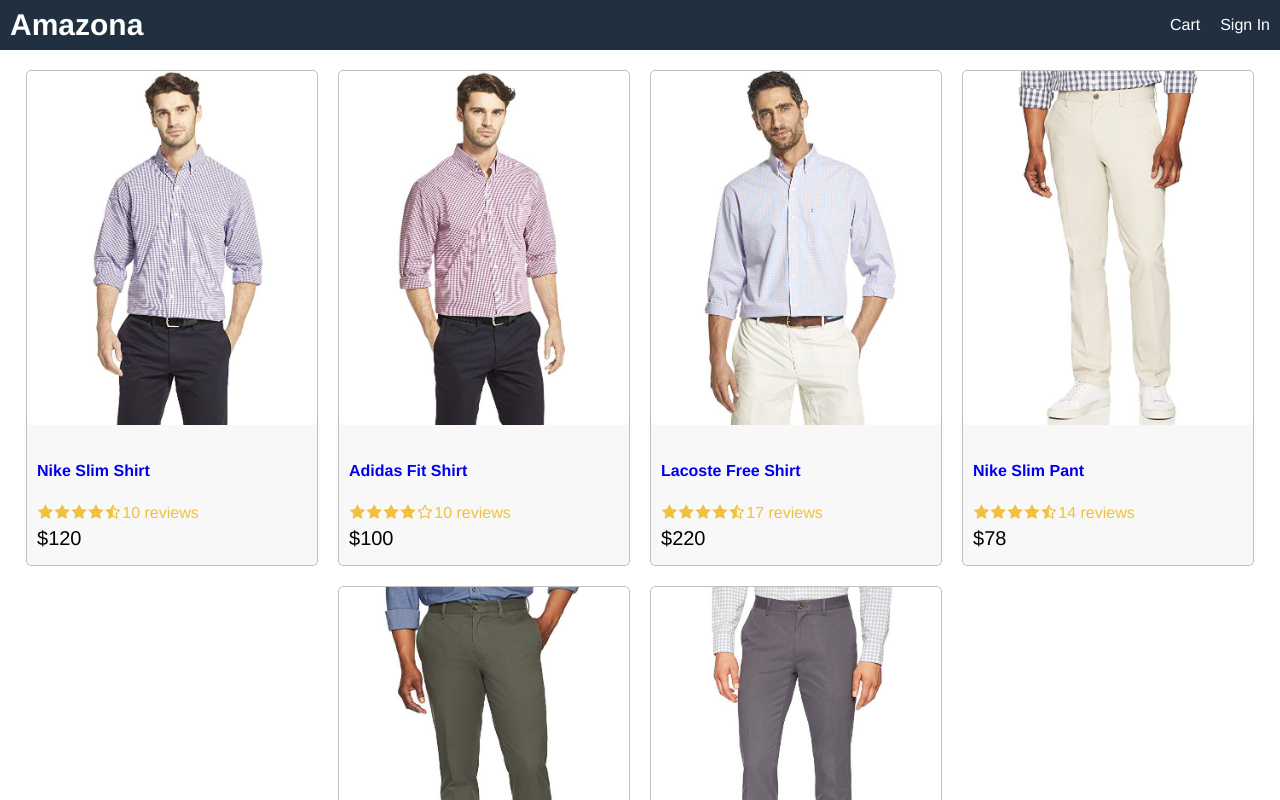
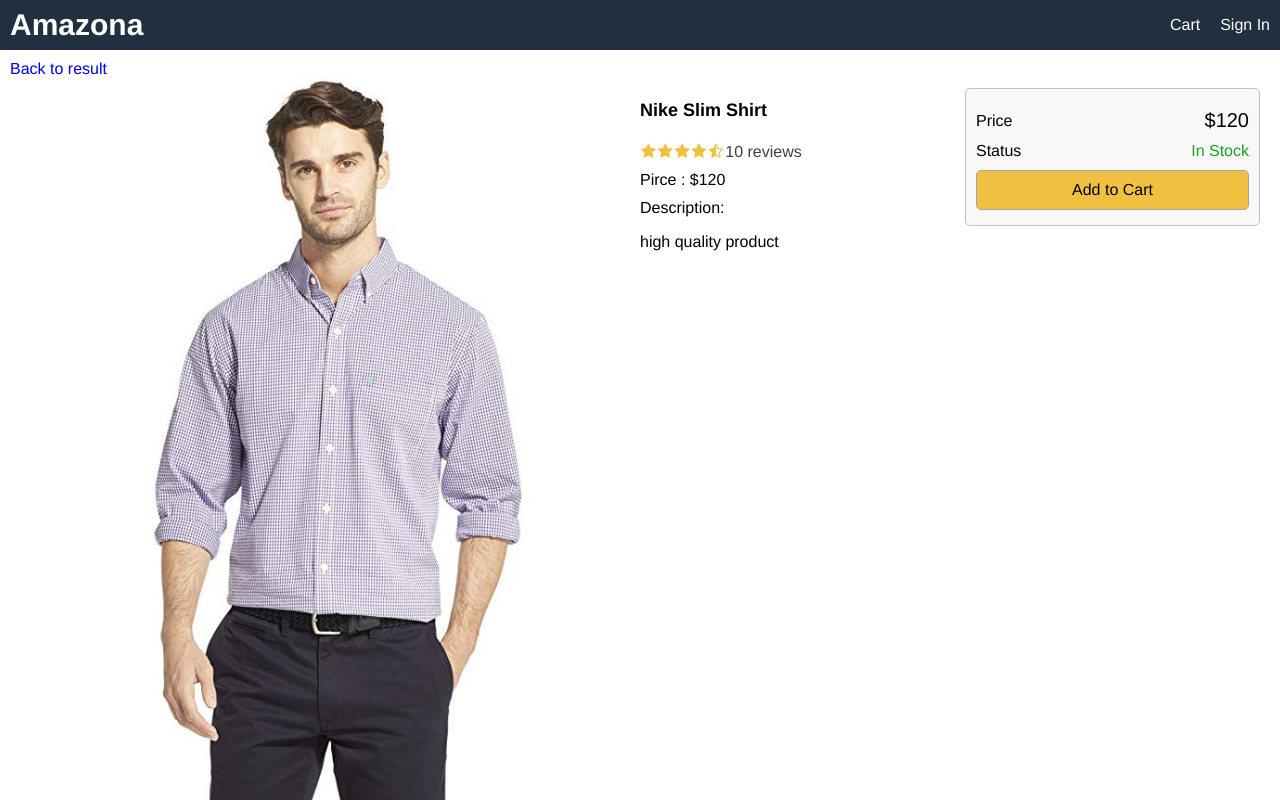
Before and after one commit to Awais512/Amazon-Clone-with-React-and-Node, a React (Create React App) app: page /product/1 in a window 1280 px wide. Shown: the top 800 px of the page. Built offline with nearby package versions, Linux system fonts and the light colour scheme.

Commit message:
Product Screen

```diff
--- a/src/App.js
+++ b/src/App.js
@@ -1,32 +1,19 @@
-import Product from './components/Product';
-import data from './data';
+import { Route } from 'react-router';
+import Footer from './components/Footer';
+import Header from './components/Header';
+
+import HomeScreen from './screen/HomeScreen';
+import ProductScreen from './screen/ProductScreen';
 
 function App() {
-  const { products } = data;
-  console.log(products);
   return (
     <div className='grid-container'>
-      <header className='row'>
-        <div>
-          <a className='brand' href='index.html'>
-            Amazona
-          </a>
-        </div>
-        <div>
-          <a href='cart.html'>Cart</a>
-          <a href='signin.html'>Sign In</a>
-        </div>
-      </header>
+      <Header />
       <main>
-        <div>
-          <div className='row center'>
-            {products.map((product) => (
-              <Product key={product._id} product={product} />
-            ))}
-          </div>
-        </div>
+        <Route path='/product/:id' component={ProductScreen}></Route>
+        <Route path='/' component={HomeScreen} exact></Route>
       </main>
-      <footer className='row center'>All right reserved</footer>
+      <Footer />
     </div>
   );
 }
--- /dev/null
+++ b/src/components/Footer.js
@@ -0,0 +1,7 @@
+import React from 'react';
+
+const Footer = () => {
+  return <footer className='row center'>All right reserved</footer>;
+};
+
+export default Footer;
--- /dev/null
+++ b/src/components/Header.js
@@ -0,0 +1,20 @@
+import React from 'react';
+import { Link } from 'react-router-dom';
+
+const Header = () => {
+  return (
+    <header className='row'>
+      <div>
+        <Link className='brand' to='/'>
+          Amazona
+        </Link>
+      </div>
+      <div>
+        <Link to='/cart'>Cart</Link>
+        <Link to='signin'>Sign In</Link>
+      </div>
+    </header>
+  );
+};
+
+export default Header;
--- a/src/components/Product.js
+++ b/src/components/Product.js
@@ -1,12 +1,13 @@
 import React from 'react';
 import Rating from './Rating';
+import { Link } from 'react-router-dom';
 
 function Product({ product }) {
   return (
     <div className='card'>
-      <a href='product.html'>
+      <Link to={`/product/${product._id}`}>
         <img className='medium' src={product.image} alt='product' />
-      </a>
+      </Link>
       <div className='card-body'>
         <a href='product.html'>
           <h2>{product.name}</h2>
--- a/src/index.css
+++ b/src/index.css
@@ -10,7 +10,6 @@
   -webkit-font-smoothing: antialiased;
   -moz-osx-font-smoothing: grayscale;
 }
-
 #root {
   height: 100%;
 }
@@ -55,6 +54,34 @@
 a:hover {
   color: #ff8000;
 }
+ul {
+  padding: 0;
+  margin: 0;
+  list-style-type: none;
+}
+li {
+  margin-top: 1rem;
+}
+button {
+  padding: 1rem;
+  border-radius: 0.5rem;
+  border: 0.1rem #a4a4a4 solid;
+  font-size: 1.6rem;
+  font-family: Helvetica, Arial, sans-serif;
+  -webkit-font-smoothing: antialiased;
+  -moz-osx-font-smoothing: grayscale;
+  background-color: #f8f8f8;
+  cursor: pointer;
+}
+button:hover {
+  border: 0.1rem #404040 solid;
+}
+button.primary {
+  background-color: #f0c040;
+}
+button.block {
+  width: 100%;
+}
 /* Header */
 header a {
   color: #ffffff;
@@ -74,12 +101,25 @@
 .row.center {
   justify-content: center;
 }
+.row.top {
+  align-items: flex-start;
+}
+.col-1 {
+  flex: 1 1 25rem;
+}
+.col-2 {
+  flex: 2 1 50rem;
+}
+
 /* Image */
 img {
   border-radius: 0.5rem;
 }
 img.medium {
   max-width: 29rem;
+  width: 100%;
+}
+img.large {
   width: 100%;
 }
 
@@ -104,3 +144,13 @@
   color: #f0c040;
   margin: 0.1rem;
 }
+.rating span:last-child {
+  color: #404040;
+}
+/* Alert */
+.success {
+  color: #20a020;
+}
+.error {
+  color: #a02020;
+}
--- a/src/index.js
+++ b/src/index.js
@@ -2,16 +2,11 @@
 import ReactDOM from 'react-dom';
 import './index.css';
 import App from './App';
-import reportWebVitals from './reportWebVitals';
+import { BrowserRouter as Router } from 'react-router-dom';
 
 ReactDOM.render(
-  <React.StrictMode>
+  <Router>
     <App />
-  </React.StrictMode>,
+  </Router>,
   document.getElementById('root')
 );
-
-// If you want to start measuring performance in your app, pass a function
-// to log results (for example: reportWebVitals(console.log))
-// or send to an analytics endpoint. Learn more: https://bit.ly/CRA-vitals
-reportWebVitals();
--- a/src/reportWebVitals.js
+++ /dev/null
@@ -1,13 +0,0 @@
-const reportWebVitals = onPerfEntry => {
-  if (onPerfEntry && onPerfEntry instanceof Function) {
-    import('web-vitals').then(({ getCLS, getFID, getFCP, getLCP, getTTFB }) => {
-      getCLS(onPerfEntry);
-      getFID(onPerfEntry);
-      getFCP(onPerfEntry);
-      getLCP(onPerfEntry);
-      getTTFB(onPerfEntry);
-    });
-  }
-};
-
-export default reportWebVitals;
--- /dev/null
+++ b/src/screen/HomeScreen.js
@@ -0,0 +1,19 @@
+import React from 'react';
+import data from '../data';
+import Product from '../components/Product';
+
+const HomeScreen = () => {
+  const { products } = data;
+  console.log(products);
+  return (
+    <div>
+      <div className='row center'>
+        {products.map((product) => (
+          <Product key={product._id} product={product} />
+        ))}
+      </div>
+    </div>
+  );
+};
+
+export default HomeScreen;
--- /dev/null
+++ b/src/screen/ProductScreen.js
@@ -0,0 +1,66 @@
+import React from 'react';
+import { Link } from 'react-router-dom';
+import Rating from '../components/Rating';
+import data from '../data';
+
+export default function ProductScreen(props) {
+  const product = data.products.find((x) => x._id === props.match.params.id);
+  if (!product) {
+    return <div> Product Not Found</div>;
+  }
+  return (
+    <div>
+      <Link to='/'>Back to result</Link>
+      <div className='row top'>
+        <div className='col-2'>
+          <img className='large' src={product.image} alt={product.name}></img>
+        </div>
+        <div className='col-1'>
+          <ul>
+            <li>
+              <h1>{product.name}</h1>
+            </li>
+            <li>
+              <Rating
+                rating={product.rating}
+                numReviews={product.numReviews}
+              ></Rating>
+            </li>
+            <li>Pirce : ${product.price}</li>
+            <li>
+              Description:
+              <p>{product.description}</p>
+            </li>
+          </ul>
+        </div>
+        <div className='col-1'>
+          <div className='card card-body'>
+            <ul>
+              <li>
+                <div className='row'>
+                  <div>Price</div>
+                  <div className='price'>${product.price}</div>
+                </div>
+              </li>
+              <li>
+                <div className='row'>
+                  <div>Status</div>
+                  <div>
+                    {product.countInStock > 0 ? (
+                      <span className='success'>In Stock</span>
+                    ) : (
+                      <span className='error'>Unavailable</span>
+                    )}
+                  </div>
+                </div>
+              </li>
+              <li>
+                <button className='primary block'>Add to Cart</button>
+              </li>
+            </ul>
+          </div>
+        </div>
+      </div>
+    </div>
+  );
+}
```
